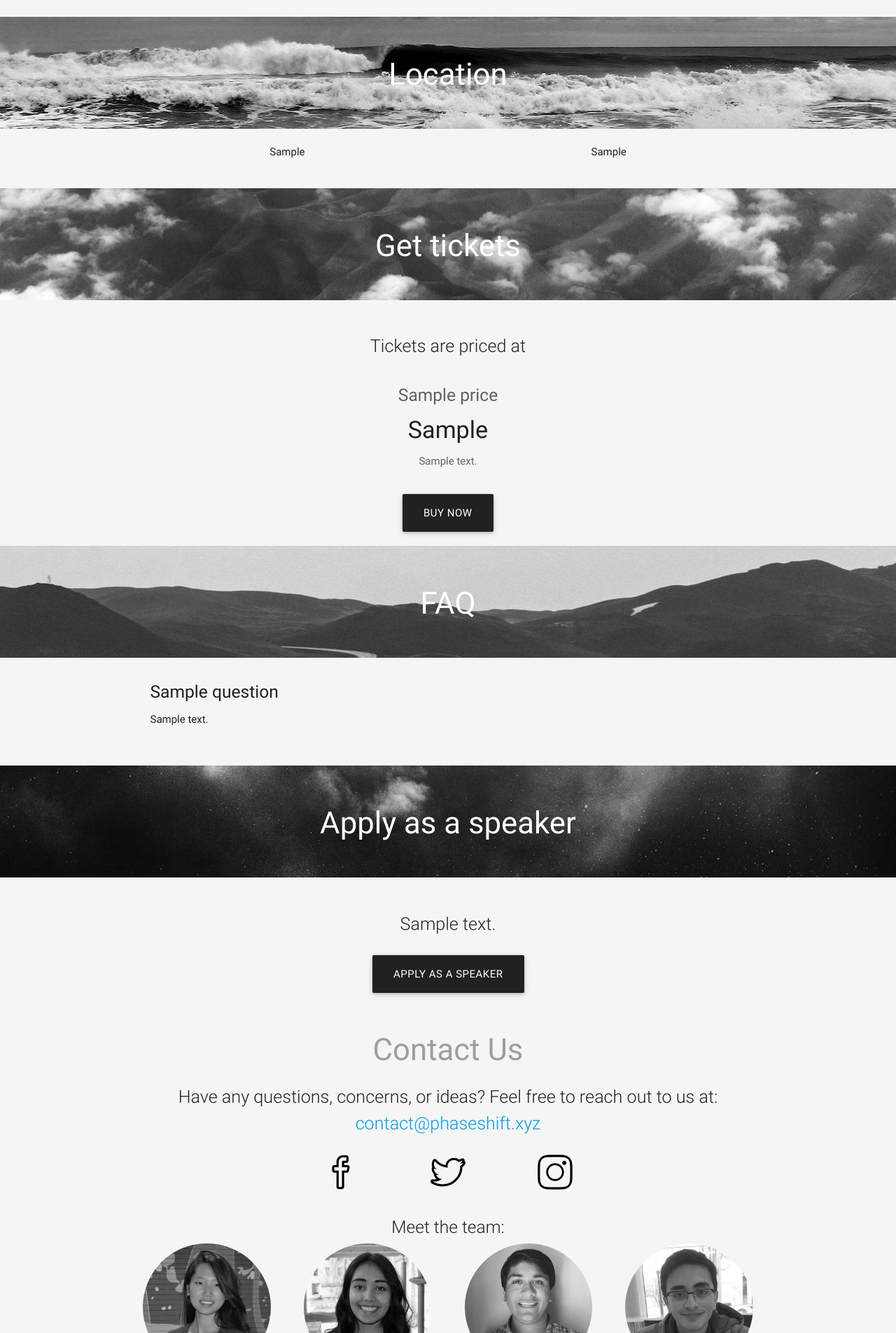
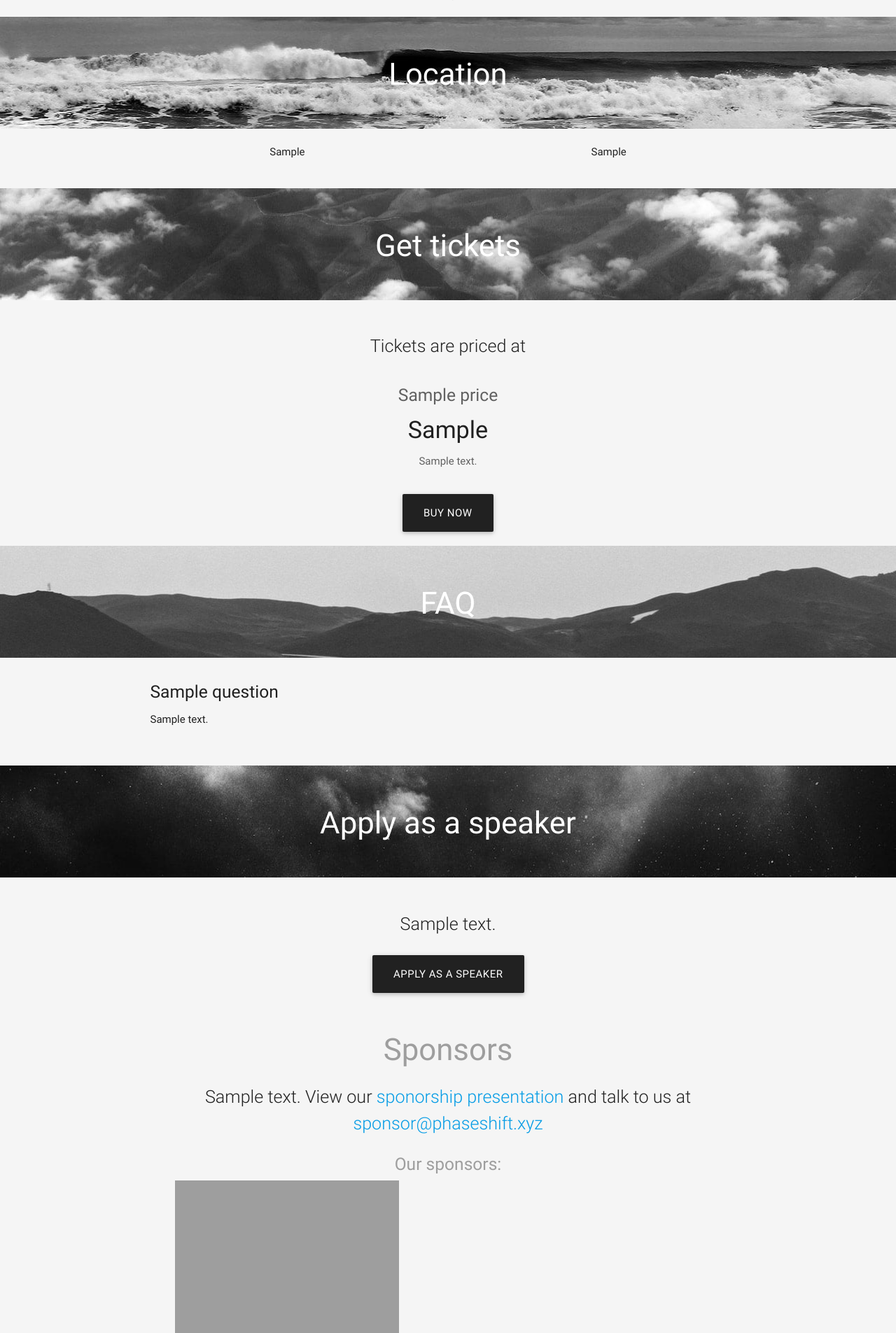
Before and after one commit to ReckoningReckoner/conferenceX, a Flask app: page / in a window 1280 px wide. Shown: the part 1335-3240 px from the top of the page at 70% size. Run offline with Flask 2, Linux system fonts and the light colour scheme; tables that the repository leaves empty hold one stand-in row (values such as "Sample post"); parts of the project's set-up code (start-up, migrations or seed data) failed here and were passed over; some libraries are stand-ins or nearby versions; grey boxes are pictures that could not be loaded.

Commit message:
Add sponsor section to website

```diff
--- a/conferenceX/static/css/index.css
+++ b/conferenceX/static/css/index.css
@@ -15,6 +15,13 @@ body {
 
 .shadowtext {
    text-shadow: 0px 2px 8px #000000;
+}
+
+.sponsor-image{
+    width: 80%;
+    height: 30%;
+    object-fit: contain;
+
 }
 
 .featured-image{
--- a/conferenceX/static/js/admin.js
+++ b/conferenceX/static/js/admin.js
@@ -29,6 +29,9 @@ $(document).ready(function() {
             data: JSON.stringify(row_to_json(event.target)),
             dataType: 'json',
             contentType: 'application/json',
+            error: function(data) {
+                alert("There was an internal error");
+            }
         });
     });
 
--- a/conferenceX/templates/index.html
+++ b/conferenceX/templates/index.html
@@ -6,8 +6,8 @@
 <li> <a class="scrollto" href="#tickets"> Get tickets </a> </li>
 <li> <a class="scrollto" href="#faq"> FAQ </a> </li>
 <li> <a class="scrollto" href="#apply"> Apply as a speaker </a> </li>
+<li> <a class="scrollto" href="#sponsor">Sponsors</a> </li>
 <li> <a class="scrollto" href="#contact"> Contact Us </a> </li>
-<li> <a class="scrollto" href="https://slack-files.com/T17QDBH4K-F1KSJBB2S-7969689642"> For Sponsors</a> </li>
 {% endmacro %}
 
 
@@ -284,10 +284,37 @@
         </div>
     </div>
 
+    {# sponsor #}
+    <div id="sponsor" class="row center section">
+        <h3 class="grey-text darken-2"> Sponsors</h3>
+        <div class="container ">
+            <p class="flow-text">
+                {{html.sponsor_text | safe}}
+                View our
+                <a class="flow-text" href="{{html.sponsor_url}}">
+                    sponorship presentation
+                </a> and talk to us at
+                <a href="mailto:sponsor@phaseshift.xyz">sponsor@phaseshift.xyz</a>
+            </p>
+            {% if sponsors|length > 0 %}
+            <h5 class="grey-text darken-2"> Our sponsors: </h5>
+            <div class="row">
+                {% for sponsor in sponsors %}
+                <div class="col s6">
+                    <a href="{{sponsor.website}}">
+                        <img class="sponsor-image" alt="{{sponsor.name}}"
+                        src="{{sponsor.url}}"></img>
+                    </a>
+                </div>
+                {% endfor %}
+            </div>
+            {% endif %}
+        </div>
+    </div>
+
     {# contact #}
-    <div id="contact" class="center row section scrollspy container">
+    <div id="contact" class="center row scrollspy container">
         <h3 class="grey-text darken-2"> Contact Us</h3>
-
         <div class="row">
             <p class="flow-text">
                 Have any questions, concerns, or ideas? Feel free to
--- a/conferenceX/views.py
+++ b/conferenceX/views.py
@@ -1,5 +1,5 @@
 from conferenceX.flask_app import app, db
-from conferenceX.models import HTML, Person, Question, Price, User
+from conferenceX.models import HTML, Person, Question, Price, User, Sponsor
 from conferenceX.models import DATABASE_DICT
 from flask import render_template, session, redirect, url_for, request
 from flask import flash, abort
@@ -8,7 +8,7 @@ import json
 
 def get_table_from_str(table):
     """ Given a string table, return the corresponsind Table object """
-    new_table = DATABASE_DICT.get(table)
+    new_table = DATABASE_DICT.get(table.lower())
     if new_table is None:
         raise AttributeError("Invalid table name")
 
@@ -86,17 +86,27 @@ def admin():
 
             return json.dumps({'status': 'OK'}), 200
         except AttributeError as e:
-            return json.dumps({'error': str(e)}), 200
+            print(str(e))
+            return json.dumps({'status': str(e)}), 500
+
+    def get_all_from_table(table):
+        rows = table.query.all()
+        if len(rows) > 0:
+            return rows
+        return table()
 
     html = HTML.query.limit(1).all()
-    prices = Price.query.all()
-    persons = Person.query.all()
-    questions = Question.query.all()
+    prices = get_all_from_table(Price)
+    persons = get_all_from_table(Person)
+    questions = get_all_from_table(Question)
+    sponsors = get_all_from_table(Sponsor)
+
     return render_template("admin.html",
                            html=html,
                            prices=prices,
                            persons=persons,
-                           questions=questions)
+                           questions=questions,
+                           sponsors=sponsors)
 
 
 @app.route("/admin/add/<table>", methods=["GET", "POST"])
@@ -109,7 +119,8 @@ def add(table):
         return abort(403)
 
     try:
-        if table == "HTML":
+        table = table.lower()
+        if table == "html":
             raise AttributeError("Cannot edit HTML table")
 
         new_table = get_table_from_str(table)
@@ -167,7 +178,9 @@ def index():
     prices = Price.query.all()
     persons = Person.query.all()
     questions = Question.query.all()
+    sponsors = Sponsor.query.all()
 
     return render_template("index.html", html=html,
                            prices=prices, persons=persons,
-                           questions=questions)
+                           questions=questions,
+                           sponsors=sponsors)
```
Also changed, not shown: conferenceX/models.py (+38 -2 lines), conferenceX/templates/admin.html (+17 -9 lines).
